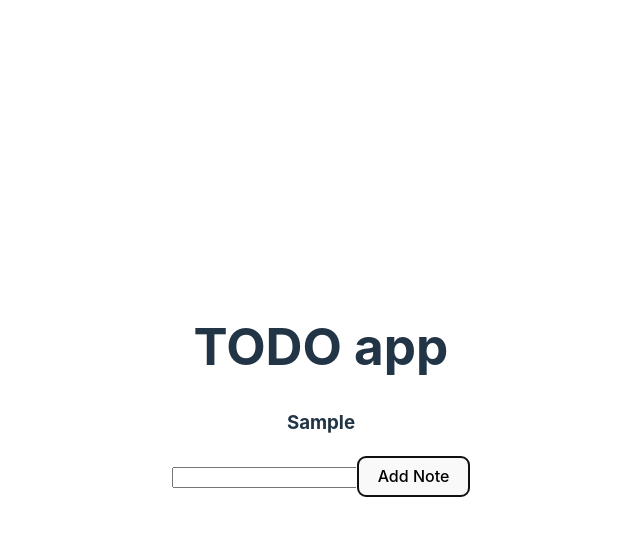
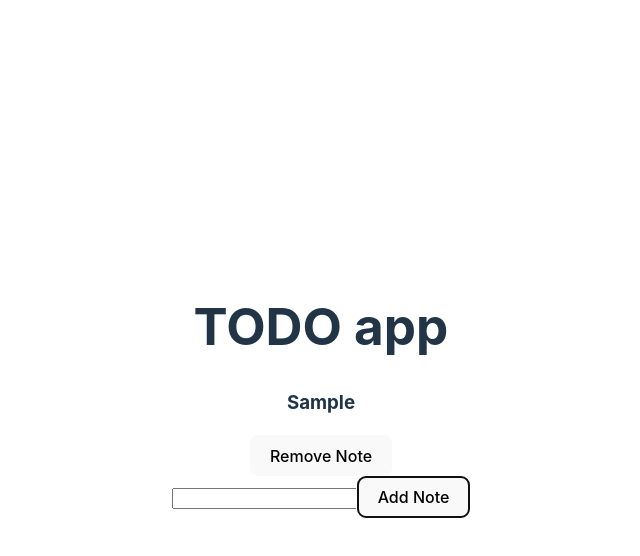
Before and after one commit to aviralrabbit1/notes, a React (Vite) app: page / in a window 1280 px wide. Both pictures are taken after typing "Sample" into the empty fields and a click on the button "Add Note". Shown: the top 556 px of the page, without its empty margins (319-959 px from the left). Built offline with nearby package versions, Linux system fonts and the light colour scheme.

Commit message:
added remove note button

```diff
--- a/src/TODO.tsx
+++ b/src/TODO.tsx
@@ -8,9 +8,13 @@ function TODO() {
         event.preventDefault();
         setNotes([
             ...notes,
-            {title}
+            { title }
         ])
         setTitle("");
+    }
+
+    const removeNote = (title: string) => {
+        setNotes(notes.filter((note) => note.title !== title));
     }
 
     return (
@@ -21,6 +25,7 @@ function TODO() {
         {notes.map((note) => (
             <div key={note.title}>
                 <h3>{note.title} </h3>
+                <button onClick={() => removeNote(note.title)}>Remove Note</button>
             </div>
         ))}
         <form action="" onSubmit={addNote} >
```
